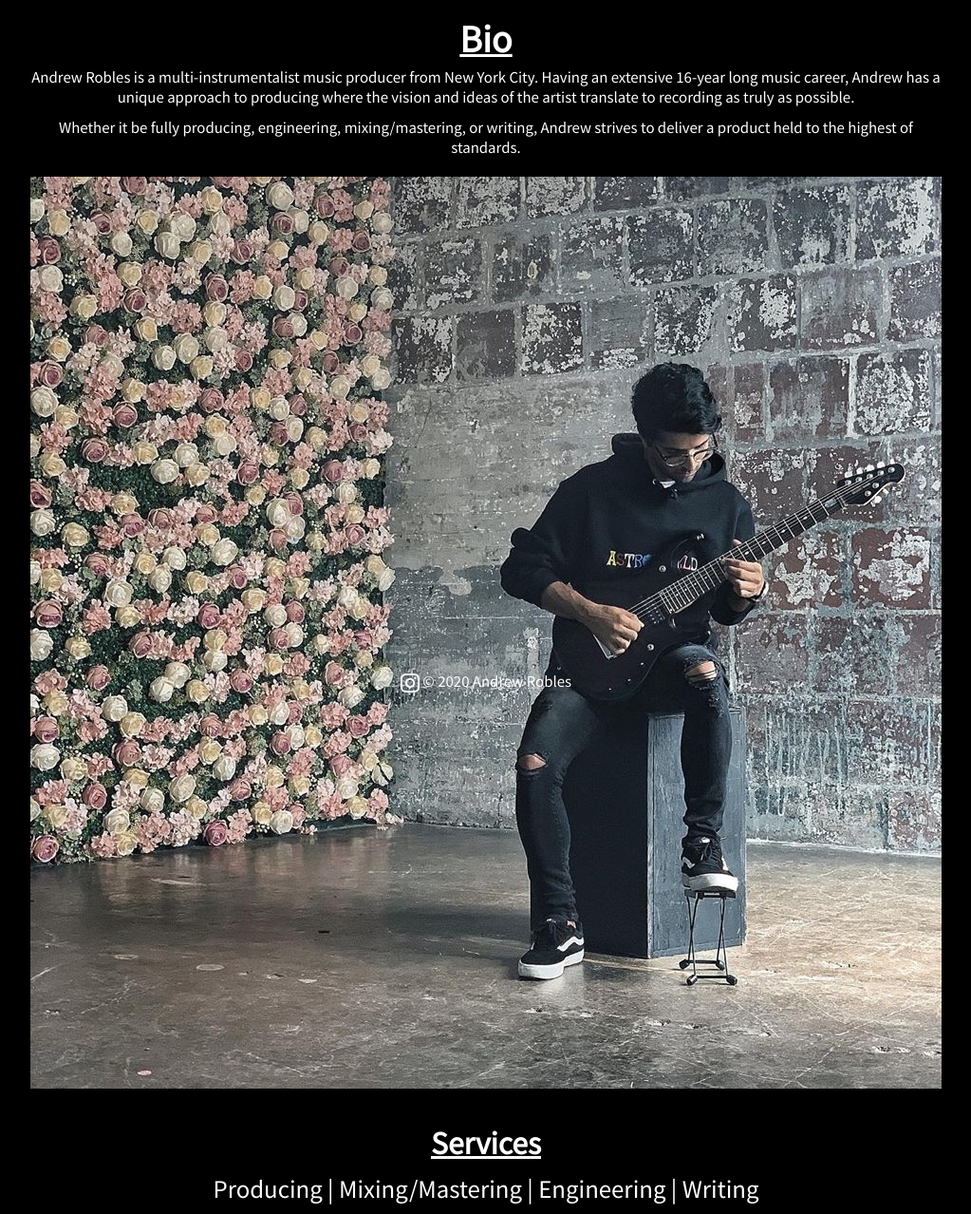
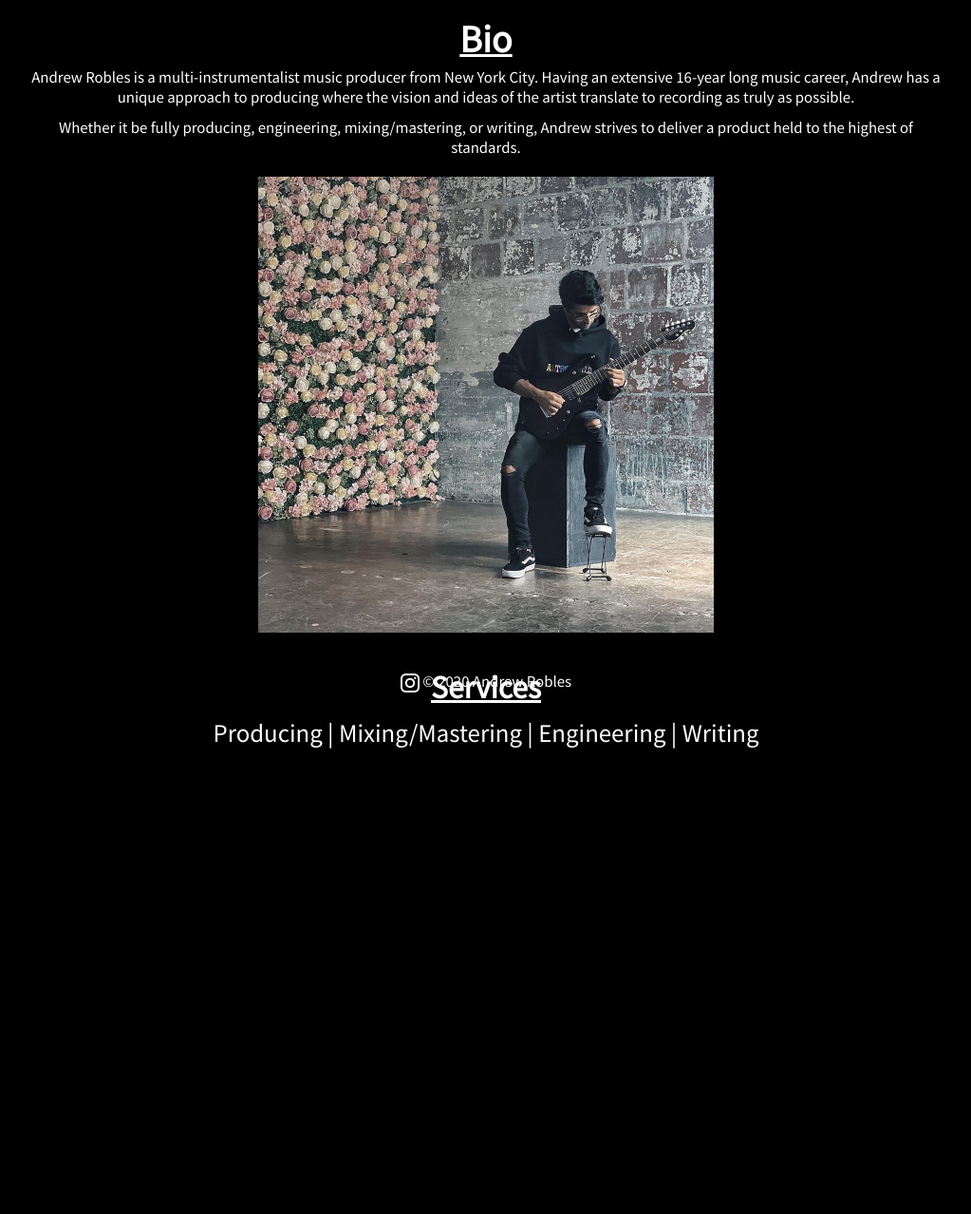
Before and after one commit to Diaresta/StudioPage, a Flask app: page / in a window 1280 px wide. Shown: the part 66-1344 px from the top of the page at 95% size, without its empty margins (128-1151 px from the left). After the commit the page ends 854 px from the top, so only its background shows below. Run offline with Flask 2, Linux system fonts and the light colour scheme; some libraries are stand-ins or nearby versions.

Commit message:
Update styles.css

```diff
--- a/Andrew Robles Audio Recording/static/styles.css
+++ b/Andrew Robles Audio Recording/static/styles.css
@@ -150,16 +150,25 @@ border-bottom: 3px solid transparent;
     left:0;
     top:0;
 }
-/*.topnav a:hover
-{
-border-bottom: 2px solid white;
+
+/*Media Queries*/
+
+@media (min-width: 451px) {
+    #guitar {
+        width: 480px;
+        height: 480px;
+        position: center;
+    }
 }
 
-.topnav a.active
-{
-border-bottom: 3px solid white;
-}*/
 
-IF MOBILE DO THIS .footer
+@media (max-width: 450px) {
+    #guitar {
+        width: 340px;
+        height: 340px;
+    }
 
-    left: 0;
+    #footer {
+        position: static;
+    }
+}
```
